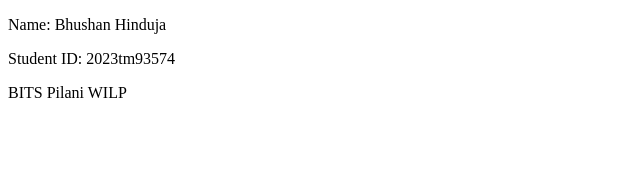
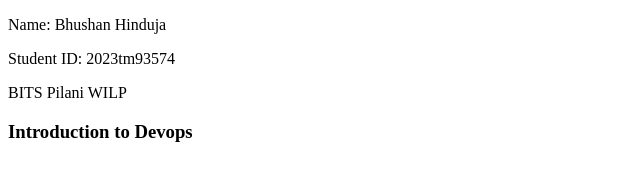
Before and after one commit to bhushan-hinduja-bits-pilani/2023tm93574-DevOps-Assignment, a plain HTML site: page index.html in a window 1280 px wide. Shown: the whole page, without its empty margins (0-640 px from the left). Drawn offline with Linux system fonts and the light colour scheme.

Commit message:
--commit Added subject name

```diff
--- a/index.html
+++ b/index.html
@@ -8,5 +8,8 @@
     <p>Name:  Bhushan Hinduja</p>
     <p>Student ID: 2023tm93574</p>
     <p>BITS Pilani WILP</p>
+    <div>
+        <h3>Introduction to Devops</h3>
+    </div>
 </body>
 </html>
```
